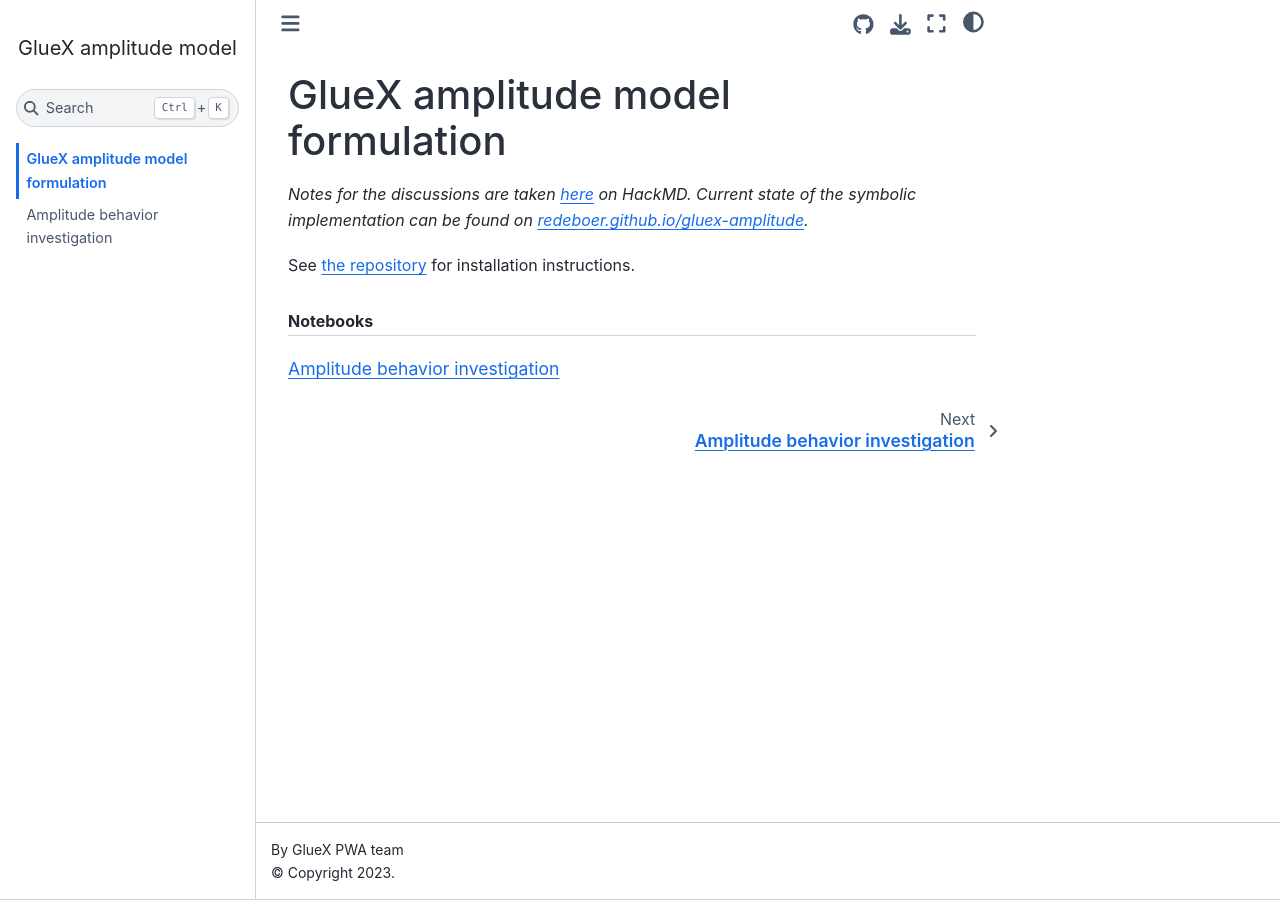
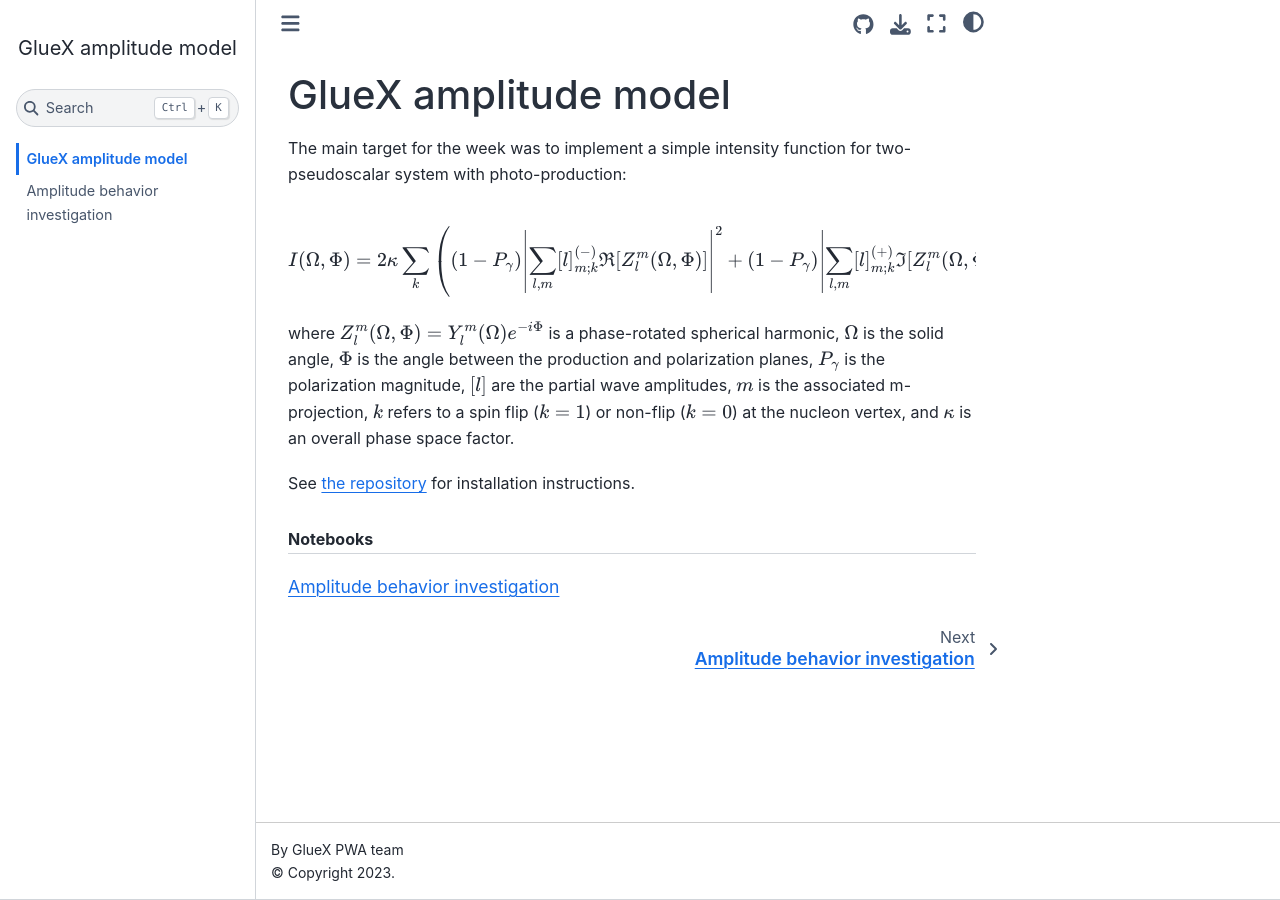
Before and after one commit to ComPWA/gluex-amplitude, a Jupyter Book: the page built from docs/index.md, in a window 1280 px wide. Built offline with Jupyter Book 1.0.4 settings and Sphinx 7.4.7 and the Sphinx Book theme 1.1.4, drawn with Linux system fonts in a browser that asks for light colours.

Commit message:
DOC: add two-pseudoscalar equation to welcome page

````diff
--- a/README.md
+++ b/README.md
@@ -1,6 +1,19 @@
 # Comparison repository for GlueX amplitude models
 
-_Notes for the discussions are taken [here](https://hackmd.io/@QHYjhejHTIWXL2MltV3WNQ/r17prtBo3) on HackMD. Current state of the symbolic implementation can be found on [redeboer.github.io/gluex-amplitude](https://redeboer.github.io/gluex-amplitude)._
+This repository was created during PWA working group meetings for GlueX at Jefferson Lab, July 31st to August 4th, 2023. Live notes for these discussions can be found [here](https://hackmd.io/@QHYjhejHTIWXL2MltV3WNQ/r17prtBo3) on HackMD. Each meeting was organised like a hackathon and the results of these programming sessions can be found on [redeboer.github.io/gluex-amplitude](https://redeboer.github.io/gluex-amplitude).
+
+The main target for the week was to implement a simple intensity function for two-pseudoscalar system with photo-production:
+
+$$
+I(\Omega,\Phi) = 2\kappa\sum_{k}\left(
+  (1-P_{\gamma})\left|\sum_{l,m}[l]_{m;k}^{(-)}\Re[Z_{l}^{m}(\Omega,\Phi)]\right|^2
+  +(1-P_{\gamma})\left|\sum_{l,m}[l]_{m;k}^{(+)}\Im[Z_{l}^{m}(\Omega,\Phi)]\right|^2
+  +(1+P_{\gamma})\left|\sum_{l,m}[l]_{m;k}^{(+)}\Re[Z_{l}^{m}(\Omega,\Phi)]\right|^2
+  +(1+P_{\gamma})\left|\sum_{l,m}[l]_{m;k}^{(-)}\Im[Z_{l}^{m}(\Omega,\Phi)]\right|^2
+\right)
+$$
+
+where $Z_{l}^{m}(\Omega,\Phi)=Y_{l}^{m}(\Omega)e^{-i\Phi}$ is a phase-rotated spherical harmonic, $\Omega$ is the solid angle, $\Phi$ is the angle between the production and polarization planes, $P_{\gamma}$ is the polarization magnitude, $[l]$ are the partial wave amplitudes, $m$ is the associated m-projection, $k$ refers to a spin flip ($k=1$) or non-flip ($k=0$) at the nucleon vertex, and $\kappa$ is an overall phase space factor.
 
 ## Installation
 
--- a/docs/index.md
+++ b/docs/index.md
@@ -1,8 +1,8 @@
-# GlueX amplitude model formulation
+# GlueX amplitude model
 
 ```{include} ../README.md
-:start-line: 2
-:end-line: 3
+:start-line: 3
+:end-line: 16
 ```
 
 See [the repository](https://github.com/redeboer/gluex-amplitude) for installation instructions.
````
